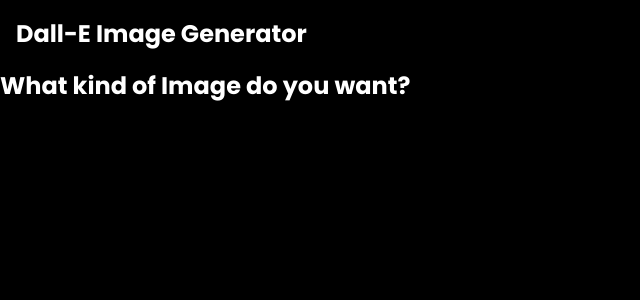
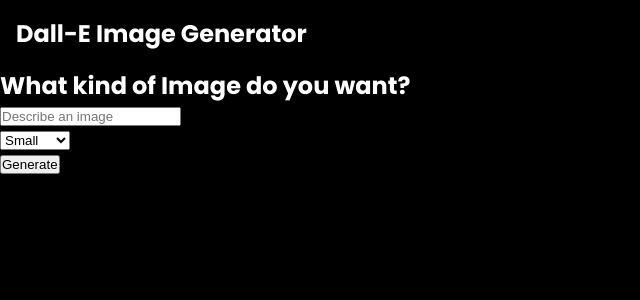
Before and after one commit to RobbieProkop/dall-e_images, a React (Create React App) app in the folder frontend/: page / in a window 1280 px wide. Shown: the top 300 px of the page, without its empty margins (0-640 px from the left). Built offline with nearby package versions, Linux system fonts and the light colour scheme.

Commit message:
complete showcase html

```diff
--- a/frontend/src/components/Showcase.jsx
+++ b/frontend/src/components/Showcase.jsx
@@ -5,6 +5,21 @@
     <section>
       <form id="image-form">
         <h1>What kind of Image do you want?</h1>
+        <div className="form-control">
+          <input type="text" id="prompt" placeholder="Describe an image" />
+        </div>
+
+        {/* size */}
+        <div className="form-control">
+          <select name="size" id="size">
+            <option value="small">Small</option>
+            <option value="medium">Medium</option>
+            <option value="large">Large</option>
+          </select>
+        </div>
+        <button type="submit" className="btn">
+          Generate
+        </button>
       </form>
     </section>
   );
```
